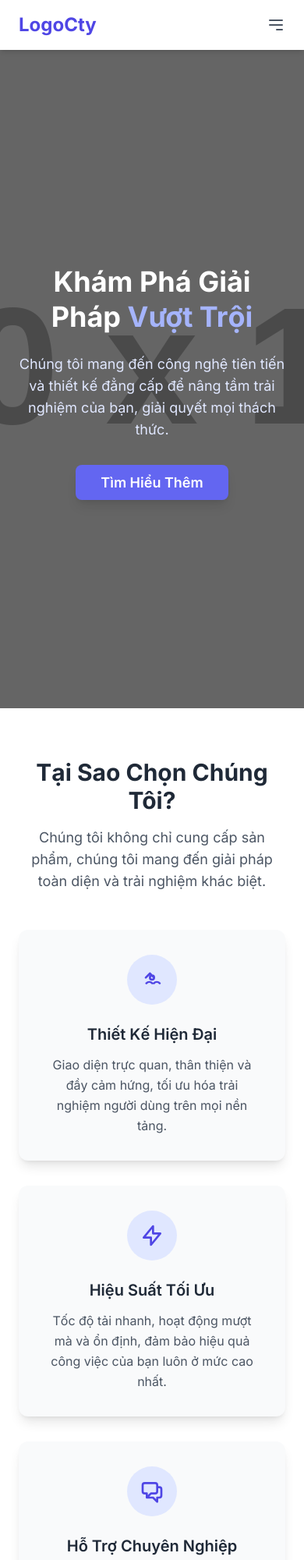
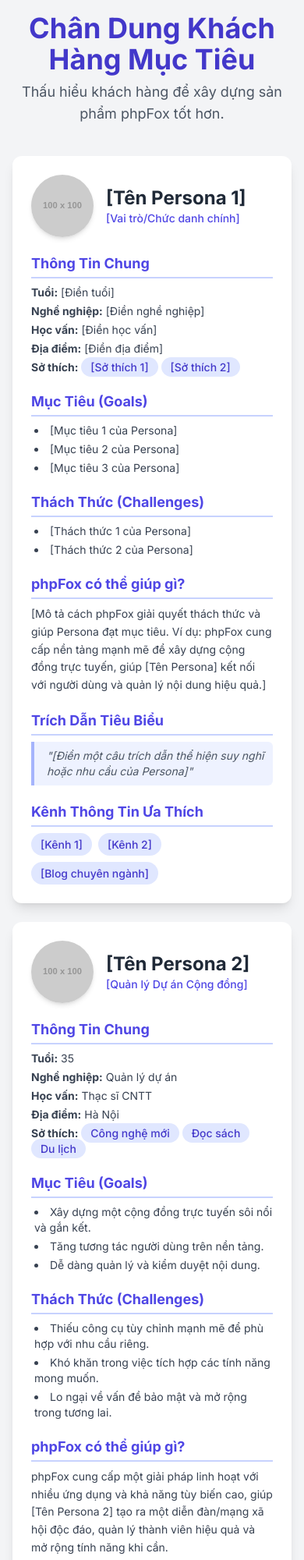
Before and after one commit to Rino-Nguyen/phpfox-buyer-persona, a plain HTML site: page index.html in a window 390 px wide. Shown: the top 2000 px of the page at 78% size. Drawn offline with nearby package versions, Linux system fonts and the light colour scheme; placeholder pictures from the web are drawn by us.

Commit message:
Update index.html

```diff
--- a/index.html
+++ b/index.html
@@ -3,264 +3,204 @@
 <head>
     <meta charset="UTF-8">
     <meta name="viewport" content="width=device-width, initial-scale=1.0">
-    <title>Trang Web Hiện Đại | Giải Pháp Của Bạn</title>
+    <title>Chân Dung Khách Hàng - phpFox</title>
     <!-- Tải Tailwind CSS -->
     <script src="https://cdn.tailwindcss.com"></script>
     <!-- Sử dụng font Inter -->
-    <link href="https://fonts.googleapis.com/css2?family=Inter:wght@400;500;600;700&display=swap" rel="stylesheet">
+    <link href="https://fonts.googleapis.com/css2?family=Inter:wght@400;500;600;700;800&display=swap" rel="stylesheet">
     <style>
         body {
             font-family: 'Inter', sans-serif;
+            background-color: #f3f4f6; /* Màu nền xám nhạt */
         }
-        /* Hiệu ứng chuyển động mượt mà cho các mục menu khi cuộn */
-        html {
-            scroll-behavior: smooth;
+        .persona-card {
+            transition: transform 0.3s ease-in-out, box-shadow 0.3s ease-in-out;
         }
-        /* Tùy chỉnh thanh cuộn (Tùy chọn) */
-        ::-webkit-scrollbar {
-            width: 8px;
+        .persona-card:hover {
+            transform: translateY(-5px);
+            box-shadow: 0 10px 20px rgba(0,0,0,0.1), 0 6px 6px rgba(0,0,0,0.1);
         }
-        ::-webkit-scrollbar-track {
-            background: #f1f1f1;
-            border-radius: 10px;
+        .tag {
+            background-color: #e0e7ff; /* Indigo-100 */
+            color: #4338ca; /* Indigo-700 */
+            padding: 0.25rem 0.75rem;
+            border-radius: 9999px; /* pill shape */
+            font-size: 0.875rem;
+            font-weight: 500;
         }
-        ::-webkit-scrollbar-thumb {
-            background: #888;
-            border-radius: 10px;
+         .section-title {
+            font-size: 1.125rem; /* text-lg */
+            font-weight: 700; /* font-bold */
+            color: #4f46e5; /* Indigo-600 */
+            margin-bottom: 0.5rem; /* mb-2 */
+            border-bottom: 2px solid #c7d2fe; /* Indigo-200 */
+            padding-bottom: 0.25rem; /* pb-1 */
         }
-        ::-webkit-scrollbar-thumb:hover {
-            background: #555;
-        }
-        .hero-bg {
-            background-image: url('https://placehold.co/1920x1080/E0E7FF/4F46E5?text=Hinh+Anh+Nen+An+Tuong');
-            background-size: cover;
-            background-position: center;
+        .list-disc li {
+            margin-bottom: 0.25rem;
         }
     </style>
 </head>
-<body class="bg-gray-50 text-gray-800 antialiased">
+<body class="p-4 md:p-8">
 
-    <!-- Phần Header và Navigation -->
-    <header class="bg-white shadow-md sticky top-0 z-50">
-        <nav class="container mx-auto px-6 py-4 flex justify-between items-center">
-            <a href="#" class="text-2xl font-bold text-indigo-600 hover:text-indigo-700 transition duration-300">
-                LogoCty
-            </a>
-            <div class="space-x-4 hidden md:flex">
-                <a href="#home" class="text-gray-600 hover:text-indigo-600 px-3 py-2 rounded-md transition duration-300">Trang Chủ</a>
-                <a href="#features" class="text-gray-600 hover:text-indigo-600 px-3 py-2 rounded-md transition duration-300">Tính Năng</a>
-                <a href="#about" class="text-gray-600 hover:text-indigo-600 px-3 py-2 rounded-md transition duration-300">Về Chúng Tôi</a>
-                <a href="#contact" class="bg-indigo-600 text-white hover:bg-indigo-700 px-4 py-2 rounded-md shadow-sm transition duration-300">Liên Hệ</a>
-            </div>
-            <!-- Nút menu cho mobile -->
-            <button id="mobile-menu-button" class="md:hidden text-gray-600 hover:text-indigo-600 focus:outline-none">
-                <svg xmlns="http://www.w3.org/2000/svg" class="h-6 w-6" fill="none" viewBox="0 0 24 24" stroke="currentColor">
-                    <path stroke-linecap="round" stroke-linejoin="round" stroke-width="2" d="M4 6h16M4 12h16m-7 6h7" />
-                </svg>
-            </button>
-        </nav>
-        <!-- Menu mobile (ẩn mặc định) -->
-        <div id="mobile-menu" class="md:hidden hidden bg-white shadow-lg">
-            <a href="#home" class="block text-gray-600 hover:bg-indigo-50 hover:text-indigo-600 px-6 py-3 transition duration-300">Trang Chủ</a>
-            <a href="#features" class="block text-gray-600 hover:bg-indigo-50 hover:text-indigo-600 px-6 py-3 transition duration-300">Tính Năng</a>
-            <a href="#about" class="block text-gray-600 hover:bg-indigo-50 hover:text-indigo-600 px-6 py-3 transition duration-300">Về Chúng Tôi</a>
-            <a href="#contact" class="block bg-indigo-600 text-white hover:bg-indigo-700 px-6 py-3 rounded-b-md transition duration-300 text-center">Liên Hệ</a>
-        </div>
+    <header class="mb-10 text-center">
+        <h1 class="text-4xl font-bold text-indigo-700">Chân Dung Khách Hàng Mục Tiêu</h1>
+        <p class="text-lg text-gray-600 mt-2">Thấu hiểu khách hàng để xây dựng sản phẩm phpFox tốt hơn.</p>
     </header>
 
-    <!-- Phần Hero Section -->
-    <section id="home" class="hero-bg text-white">
-        <div class="bg-black bg-opacity-50 min-h-screen flex items-center justify-center">
-            <div class="container mx-auto px-6 py-24 text-center">
-                <h1 class="text-4xl md:text-6xl font-bold mb-6 leading-tight">
-                    Khám Phá Giải Pháp <span class="text-indigo-300">Vượt Trội</span>
-                </h1>
-                <p class="text-lg md:text-xl mb-10 max-w-2xl mx-auto text-indigo-100">
-                    Chúng tôi mang đến công nghệ tiên tiến và thiết kế đẳng cấp để nâng tầm trải nghiệm của bạn, giải quyết mọi thách thức.
-                </p>
-                <a href="#features" class="bg-indigo-500 hover:bg-indigo-600 text-white font-semibold py-3 px-8 rounded-lg text-lg shadow-lg transform hover:scale-105 transition duration-300">
-                    Tìm Hiểu Thêm
-                </a>
+    <div class="container mx-auto">
+        <!-- Grid chứa các thẻ Persona -->
+        <div class="grid grid-cols-1 md:grid-cols-2 lg:grid-cols-3 gap-6 md:gap-8">
+
+            <!-- Mẫu Thẻ Persona 1 -->
+            <article class="persona-card bg-white rounded-xl shadow-lg overflow-hidden">
+                <div class="p-6">
+                    <div class="flex items-center space-x-4 mb-5">
+                        <img class="h-20 w-20 rounded-full object-cover shadow-md"
+                             src="https://placehold.co/100x100/A5B4FC/3730A3?text=Anh+DD"
+                             alt="[Ảnh đại diện của Tên Persona]">
+                        <div>
+                            <h2 class="text-2xl font-bold text-gray-800">[Tên Persona 1]</h2>
+                            <p class="text-sm text-indigo-600 font-medium">[Vai trò/Chức danh chính]</p>
                         </div>
                     </div>
-    </section>
 
-    <!-- Phần Features Section -->
-    <section id="features" class="py-16 md:py-24 bg-white">
-        <div class="container mx-auto px-6">
-            <div class="text-center mb-12 md:mb-16">
-                <h2 class="text-3xl md:text-4xl font-bold text-gray-800 mb-4">
-                    Tại Sao Chọn Chúng Tôi?
-                </h2>
-                <p class="text-gray-600 max-w-2xl mx-auto text-lg">
-                    Chúng tôi không chỉ cung cấp sản phẩm, chúng tôi mang đến giải pháp toàn diện và trải nghiệm khác biệt.
+                    <div class="mb-5">
+                        <h3 class="section-title">Thông Tin Chung</h3>
+                        <ul class="text-gray-700 text-sm space-y-1">
+                            <li><strong>Tuổi:</strong> [Điền tuổi]</li>
+                            <li><strong>Nghề nghiệp:</strong> [Điền nghề nghiệp]</li>
+                            <li><strong>Học vấn:</strong> [Điền học vấn]</li>
+                            <li><strong>Địa điểm:</strong> [Điền địa điểm]</li>
+                            <li><strong>Sở thích:</strong> <span class="tag">[Sở thích 1]</span> <span class="tag">[Sở thích 2]</span></li>
+                        </ul>
+                    </div>
+
+                    <div class="mb-5">
+                        <h3 class="section-title">Mục Tiêu (Goals)</h3>
+                        <ul class="list-disc list-inside text-gray-700 text-sm pl-1">
+                            <li>[Mục tiêu 1 của Persona]</li>
+                            <li>[Mục tiêu 2 của Persona]</li>
+                            <li>[Mục tiêu 3 của Persona]</li>
+                        </ul>
+                    </div>
+
+                    <div class="mb-5">
+                        <h3 class="section-title">Thách Thức (Challenges)</h3>
+                        <ul class="list-disc list-inside text-gray-700 text-sm pl-1">
+                            <li>[Thách thức 1 của Persona]</li>
+                            <li>[Thách thức 2 của Persona]</li>
+                        </ul>
+                    </div>
+
+                    <div class="mb-5">
+                        <h3 class="section-title">phpFox có thể giúp gì?</h3>
+                        <p class="text-gray-700 text-sm leading-relaxed">
+                            [Mô tả cách phpFox giải quyết thách thức và giúp Persona đạt mục tiêu. Ví dụ: phpFox cung cấp nền tảng mạnh mẽ để xây dựng cộng đồng trực tuyến, giúp [Tên Persona] kết nối với người dùng và quản lý nội dung hiệu quả.]
                         </p>
                     </div>
-            <div class="grid grid-cols-1 md:grid-cols-3 gap-8 md:gap-12">
-                <!-- Tính năng 1 -->
-                <div class="bg-gray-50 p-8 rounded-xl shadow-lg hover:shadow-2xl transition-shadow duration-300">
-                    <div class="flex items-center justify-center h-16 w-16 bg-indigo-100 text-indigo-600 rounded-full mb-6 mx-auto">
-                        <svg xmlns="http://www.w3.org/2000/svg" class="h-8 w-8" fill="none" viewBox="0 0 24 24" stroke="currentColor">
-                            <path stroke-linecap="round" stroke-linejoin="round" stroke-width="2" d="M19.428 15.428a4 4 0 00-5.656 0M14 10l-4-4-4 4M6.572 15.428a4 4 0 015.656 0M12 12a2 2 0 110-4 2 2 0 010 4z" />
-                        </svg>
+
+                    <div class="mb-5">
+                        <h3 class="section-title">Trích Dẫn Tiêu Biểu</h3>
+                        <blockquote class="italic text-gray-600 text-sm border-l-4 border-indigo-300 pl-4 py-2 bg-indigo-50 rounded-r-md">
+                            "[Điền một câu trích dẫn thể hiện suy nghĩ hoặc nhu cầu của Persona]"
+                        </blockquote>
                     </div>
-                    <h3 class="text-xl font-semibold text-gray-800 mb-3 text-center">Thiết Kế Hiện Đại</h3>
-                    <p class="text-gray-600 text-center leading-relaxed">
-                        Giao diện trực quan, thân thiện và đầy cảm hứng, tối ưu hóa trải nghiệm người dùng trên mọi nền tảng.
-                    </p>
-                </div>
-                <!-- Tính năng 2 -->
-                <div class="bg-gray-50 p-8 rounded-xl shadow-lg hover:shadow-2xl transition-shadow duration-300">
-                    <div class="flex items-center justify-center h-16 w-16 bg-indigo-100 text-indigo-600 rounded-full mb-6 mx-auto">
-                        <svg xmlns="http://www.w3.org/2000/svg" class="h-8 w-8" fill="none" viewBox="0 0 24 24" stroke="currentColor">
-                            <path stroke-linecap="round" stroke-linejoin="round" stroke-width="2" d="M13 10V3L4 14h7v7l9-11h-7z" />
-                        </svg>
-                    </div>
-                    <h3 class="text-xl font-semibold text-gray-800 mb-3 text-center">Hiệu Suất Tối Ưu</h3>
-                    <p class="text-gray-600 text-center leading-relaxed">
-                        Tốc độ tải nhanh, hoạt động mượt mà và ổn định, đảm bảo hiệu quả công việc của bạn luôn ở mức cao nhất.
-                    </p>
-                </div>
-                <!-- Tính năng 3 -->
-                <div class="bg-gray-50 p-8 rounded-xl shadow-lg hover:shadow-2xl transition-shadow duration-300">
-                    <div class="flex items-center justify-center h-16 w-16 bg-indigo-100 text-indigo-600 rounded-full mb-6 mx-auto">
-                        <svg xmlns="http://www.w3.org/2000/svg" class="h-8 w-8" fill="none" viewBox="0 0 24 24" stroke="currentColor">
-                            <path stroke-linecap="round" stroke-linejoin="round" stroke-width="2" d="M17 8h2a2 2 0 012 2v6a2 2 0 01-2 2h-2v4l-4-4H9a1.994 1.994 0 01-1.414-.586m0 0L11 14h4a2 2 0 002-2V6a2 2 0 00-2-2H5a2 2 0 00-2 2v6a2 2 0 002 2h2v4l.586-.586z" />
-                        </svg>
-                    </div>
-                    <h3 class="text-xl font-semibold text-gray-800 mb-3 text-center">Hỗ Trợ Chuyên Nghiệp</h3>
-                    <p class="text-gray-600 text-center leading-relaxed">
-                        Đội ngũ chuyên gia giàu kinh nghiệm, luôn sẵn sàng lắng nghe và đồng hành cùng bạn 24/7.
-                    </p>
+
+                    <div>
+                        <h3 class="section-title">Kênh Thông Tin Ưa Thích</h3>
+                         <div class="flex flex-wrap gap-2">
+                            <span class="tag">[Kênh 1]</span>
+                            <span class="tag">[Kênh 2]</span>
+                            <span class="tag">[Blog chuyên ngành]</span>
                          </div>
                     </div>
                 </div>
-    </section>
+            </article>
 
-    <!-- Phần About Us Section -->
-    <section id="about" class="py-16 md:py-24 bg-indigo-50">
-        <div class="container mx-auto px-6">
-            <div class="flex flex-col md:flex-row items-center">
-                <div class="md:w-1/2 mb-8 md:mb-0 md:pr-12">
-                    <img src="https://placehold.co/600x400/C7D2FE/3730A3?text=Hinh+Anh+Doi+Ngu" alt="Hình ảnh về chúng tôi" class="rounded-xl shadow-xl w-full">
+            <!-- Mẫu Thẻ Persona 2 (Bạn có thể sao chép và sửa đổi thẻ này cho các persona khác) -->
+            <article class="persona-card bg-white rounded-xl shadow-lg overflow-hidden">
+                <div class="p-6">
+                    <div class="flex items-center space-x-4 mb-5">
+                        <img class="h-20 w-20 rounded-full object-cover shadow-md"
+                             src="https://placehold.co/100x100/C7D2FE/4338CA?text=Anh+DD"
+                             alt="[Ảnh đại diện của Tên Persona 2]">
+                        <div>
+                            <h2 class="text-2xl font-bold text-gray-800">[Tên Persona 2]</h2>
+                            <p class="text-sm text-indigo-600 font-medium">[Quản lý Dự án Cộng đồng]</p>
                         </div>
-                <div class="md:w-1/2">
-                    <h2 class="text-3xl md:text-4xl font-bold text-gray-800 mb-6">Về Chúng Tôi</h2>
-                    <p class="text-gray-700 leading-relaxed mb-4 text-lg">
-                        Với nhiều năm kinh nghiệm trong lĩnh vực công nghệ, chúng tôi tự hào là đối tác tin cậy, mang đến các giải pháp đột phá và dịch vụ tận tâm. Sứ mệnh của chúng tôi là kiến tạo giá trị bền vững cho khách hàng và cộng đồng.
+                    </div>
+                     <div class="mb-5">
+                        <h3 class="section-title">Thông Tin Chung</h3>
+                        <ul class="text-gray-700 text-sm space-y-1">
+                            <li><strong>Tuổi:</strong> 35</li>
+                            <li><strong>Nghề nghiệp:</strong> Quản lý dự án</li>
+                            <li><strong>Học vấn:</strong> Thạc sĩ CNTT</li>
+                            <li><strong>Địa điểm:</strong> Hà Nội</li>
+                            <li><strong>Sở thích:</strong> <span class="tag">Công nghệ mới</span> <span class="tag">Đọc sách</span> <span class="tag">Du lịch</span></li>
+                        </ul>
+                    </div>
+                    <div class="mb-5">
+                        <h3 class="section-title">Mục Tiêu (Goals)</h3>
+                        <ul class="list-disc list-inside text-gray-700 text-sm pl-1">
+                            <li>Xây dựng một cộng đồng trực tuyến sôi nổi và gắn kết.</li>
+                            <li>Tăng tương tác người dùng trên nền tảng.</li>
+                            <li>Dễ dàng quản lý và kiểm duyệt nội dung.</li>
+                        </ul>
+                    </div>
+                    <div class="mb-5">
+                        <h3 class="section-title">Thách Thức (Challenges)</h3>
+                        <ul class="list-disc list-inside text-gray-700 text-sm pl-1">
+                            <li>Thiếu công cụ tùy chỉnh mạnh mẽ để phù hợp với nhu cầu riêng.</li>
+                            <li>Khó khăn trong việc tích hợp các tính năng mong muốn.</li>
+                            <li>Lo ngại về vấn đề bảo mật và mở rộng trong tương lai.</li>
+                        </ul>
+                    </div>
+                    <div class="mb-5">
+                        <h3 class="section-title">phpFox có thể giúp gì?</h3>
+                        <p class="text-gray-700 text-sm leading-relaxed">
+                           phpFox cung cấp một giải pháp linh hoạt với nhiều ứng dụng và khả năng tùy biến cao, giúp [Tên Persona 2] tạo ra một diễn đàn/mạng xã hội độc đáo, quản lý thành viên hiệu quả và mở rộng tính năng khi cần.
                         </p>
-                    <p class="text-gray-700 leading-relaxed mb-6 text-lg">
-                        Chúng tôi tin rằng công nghệ là chìa khóa để mở ra những tiềm năng vô hạn. Đội ngũ của chúng tôi luôn nỗ lực không ngừng để học hỏi, sáng tạo và áp dụng những tiến bộ mới nhất, nhằm phục vụ bạn một cách tốt nhất.
-                    </p>
-                    <a href="#contact" class="bg-indigo-600 hover:bg-indigo-700 text-white font-semibold py-3 px-6 rounded-lg shadow-md transition duration-300">
-                        Gặp Gỡ Đội Ngũ
-                    </a>
+                    </div>
+                     <div class="mb-5">
+                        <h3 class="section-title">Trích Dẫn Tiêu Biểu</h3>
+                        <blockquote class="italic text-gray-600 text-sm border-l-4 border-indigo-300 pl-4 py-2 bg-indigo-50 rounded-r-md">
+                            "Tôi cần một nền tảng ổn định, dễ sử dụng nhưng cũng phải đủ mạnh để phát triển cộng đồng của mình."
+                        </blockquote>
+                    </div>
+                     <div>
+                        <h3 class="section-title">Kênh Thông Tin Ưa Thích</h3>
+                         <div class="flex flex-wrap gap-2">
+                            <span class="tag">Diễn đàn công nghệ</span>
+                            <span class="tag">LinkedIn</span>
+                            <span class="tag">Trang tin tức chuyên ngành</span>
                          </div>
                     </div>
                 </div>
-    </section>
+            </article>
 
-    <!-- Phần Call to Action (CTA) tùy chọn -->
-    <section class="py-16 md:py-24 bg-indigo-600 text-white">
-        <div class="container mx-auto px-6 text-center">
-            <h2 class="text-3xl md:text-4xl font-bold mb-6">Sẵn Sàng Để Bắt Đầu?</h2>
-            <p class="text-lg md:text-xl mb-10 max-w-xl mx-auto text-indigo-100">
-                Hãy để chúng tôi đồng hành cùng bạn trên con đường đi đến thành công. Liên hệ ngay để được tư vấn miễn phí!
-            </p>
-            <a href="mailto:lienhe@example.com?subject=Yêu cầu tư vấn" class="bg-white hover:bg-gray-100 text-indigo-600 font-semibold py-3 px-8 rounded-lg text-lg shadow-lg transform hover:scale-105 transition duration-300">
-                Liên Hệ Ngay
-            </a>
+            <!-- Thêm các thẻ persona khác ở đây -->
+            <!-- Ví dụ thẻ trống để bạn tự điền -->
+            <article class="persona-card bg-white rounded-xl shadow-lg overflow-hidden">
+                <div class="p-6 border-2 border-dashed border-gray-300 rounded-xl text-center h-full flex flex-col justify-center items-center">
+                    <svg xmlns="http://www.w3.org/2000/svg" class="h-16 w-16 text-gray-400 mb-4" fill="none" viewBox="0 0 24 24" stroke="currentColor" stroke-width="1">
+                      <path stroke-linecap="round" stroke-linejoin="round" d="M12 4v16m8-8H4" />
+                      <path stroke-linecap="round" stroke-linejoin="round" d="M12 9v3m0 0v3m0-3h3m-3 0H9" />
+                    </svg>
+                    <h3 class="text-xl font-semibold text-gray-600">Thêm Persona Mới</h3>
+                    <p class="text-gray-500 text-sm mt-1">Sao chép một thẻ mẫu và điền thông tin.</p>
                 </div>
-    </section>
+            </article>
 
-
-    <!-- Phần Footer -->
-    <footer id="contact" class="bg-gray-800 text-gray-300 py-12 md:py-16">
-        <div class="container mx-auto px-6">
-            <div class="grid grid-cols-1 md:grid-cols-3 gap-8 mb-8">
-                <!-- Thông tin công ty -->
-                <div>
-                    <h4 class="text-xl font-semibold text-white mb-4">LogoCty</h4>
-                    <p class="mb-2">123 Đường ABC, Phường XYZ, Quận KLM, Thành phố HCM</p>
-                    <p class="mb-2">Điện thoại: (028) 3456 7890</p>
-                    <p>Email: info@logocty.com.vn</p>
-                </div>
-                <!-- Liên kết nhanh -->
-                <div>
-                    <h4 class="text-xl font-semibold text-white mb-4">Liên Kết Nhanh</h4>
-                    <ul>
-                        <li class="mb-2"><a href="#home" class="hover:text-indigo-400 transition duration-300">Trang Chủ</a></li>
-                        <li class="mb-2"><a href="#features" class="hover:text-indigo-400 transition duration-300">Tính Năng</a></li>
-                        <li class="mb-2"><a href="#about" class="hover:text-indigo-400 transition duration-300">Về Chúng Tôi</a></li>
-                        <li class="mb-2"><a href="#" class="hover:text-indigo-400 transition duration-300">Chính Sách Bảo Mật</a></li>
-                    </ul>
-                </div>
-                <!-- Mạng xã hội -->
-                <div>
-                    <h4 class="text-xl font-semibold text-white mb-4">Kết Nối Với Chúng Tôi</h4>
-                    <div class="flex space-x-4">
-                        <a href="#" aria-label="Facebook" class="text-gray-300 hover:text-indigo-400 transition duration-300">
-                            <svg xmlns="http://www.w3.org/2000/svg" class="h-6 w-6" fill="currentColor" viewBox="0 0 24 24">
-                                <path d="M9 8h-3v4h3v12h5v-12h3.642l.358-4h-4v-1.667c0-.955.192-1.333 1.115-1.333h2.885v-5h-3.808c-3.596 0-5.192 1.583-5.192 4.615v3.385z"/>
-                            </svg>
-                        </a>
-                        <a href="#" aria-label="Twitter" class="text-gray-300 hover:text-indigo-400 transition duration-300">
-                            <svg xmlns="http://www.w3.org/2000/svg" class="h-6 w-6" fill="currentColor" viewBox="0 0 24 24">
-                                <path d="M24 4.557c-.883.392-1.832.656-2.828.775 1.017-.609 1.798-1.574 2.165-2.724-.951.564-2.005.974-3.127 1.195-.897-.957-2.178-1.555-3.594-1.555-3.179 0-5.515 2.966-4.797 6.045-4.091-.205-7.719-2.165-10.148-5.144-.422.724-.665 1.56-.665 2.452 0 1.977 1.006 3.714 2.537 4.728-.93-.03-1.798-.286-2.557-.706v.054c0 2.76 1.953 5.048 4.536 5.57-.473.128-.976.197-1.49.197-.364 0-.716-.035-1.056-.103.726 2.253 2.833 3.903 5.33 3.949-1.94 1.514-4.375 2.415-6.998 2.415-.455 0-.904-.026-1.345-.079 2.508 1.609 5.493 2.548 8.695 2.548 10.27 0 15.875-8.29 15.875-15.355 0-.232-.005-.465-.015-.696.936-.676 1.752-1.52 2.398-2.485z"/>
-                            </svg>
-                        </a>
-                        <a href="#" aria-label="LinkedIn" class="text-gray-300 hover:text-indigo-400 transition duration-300">
-                             <svg xmlns="http://www.w3.org/2000/svg" class="h-6 w-6" fill="currentColor" viewBox="0 0 24 24">
-                                <path d="M4.98 3.5c0 1.381-1.11 2.5-2.48 2.5s-2.48-1.119-2.48-2.5c0-1.38 1.11-2.5 2.48-2.5s2.48 1.12 2.48 2.5zm.02 4.5h-5v16h5v-16zm7.982 0h-4.968v16h4.969v-8.399c0-4.67 6.029-5.052 6.029 0v8.399h4.988v-10.131c0-7.88-8.922-7.594-11.018-3.714v-2.155z"/>
-                            </svg>
-                        </a>
         </div>
     </div>
-            </div>
-            <div class="border-t border-gray-700 pt-8 text-center">
-                <p>&copy; <span id="currentYear"></span> LogoCty. Bảo lưu mọi quyền.</p>
-            </div>
-        </div>
+
+    <footer class="mt-12 text-center text-sm text-gray-500">
+        <p>&copy; <span id="currentYear"></span> [Tên Công Ty Của Bạn]. Bảo lưu mọi quyền.</p>
+        <p>Mẫu giao diện Chân Dung Khách Hàng.</p>
     </footer>
 
-    <!-- Nút cuộn lên đầu trang (Tùy chọn) -->
-    <button id="scrollToTopBtn" title="Lên đầu trang"
-        class="hidden fixed bottom-5 right-5 bg-indigo-600 hover:bg-indigo-700 text-white p-3 rounded-full shadow-lg transition-opacity duration-300">
-        <svg xmlns="http://www.w3.org/2000/svg" class="h-6 w-6" fill="none" viewBox="0 0 24 24" stroke="currentColor">
-            <path stroke-linecap="round" stroke-linejoin="round" stroke-width="2" d="M5 15l7-7 7 7" />
-        </svg>
-    </button>
-
     <script>
-        // JavaScript cho menu mobile
-        const mobileMenuButton = document.getElementById('mobile-menu-button');
-        const mobileMenu = document.getElementById('mobile-menu');
-
-        mobileMenuButton.addEventListener('click', () => {
-            mobileMenu.classList.toggle('hidden');
-        });
-
-        // JavaScript để đóng menu mobile khi click vào một link
-        const mobileMenuLinks = mobileMenu.querySelectorAll('a');
-        mobileMenuLinks.forEach(link => {
-            link.addEventListener('click', () => {
-                mobileMenu.classList.add('hidden');
-            });
-        });
-
-        // JavaScript cho nút cuộn lên đầu trang
-        const scrollToTopBtn = document.getElementById('scrollToTopBtn');
-        window.onscroll = function () {
-            if (document.body.scrollTop > 100 || document.documentElement.scrollTop > 100) {
-                scrollToTopBtn.classList.remove('hidden');
-            } else {
-                scrollToTopBtn.classList.add('hidden');
-            }
-        };
-        scrollToTopBtn.addEventListener('click', function () {
-            window.scrollTo({ top: 0, behavior: 'smooth' });
-        });
-
         // JavaScript để hiển thị năm hiện tại ở footer
         document.getElementById('currentYear').textContent = new Date().getFullYear();
     </script>
```
Lines whose indentation alone changed are shown as unchanged.
